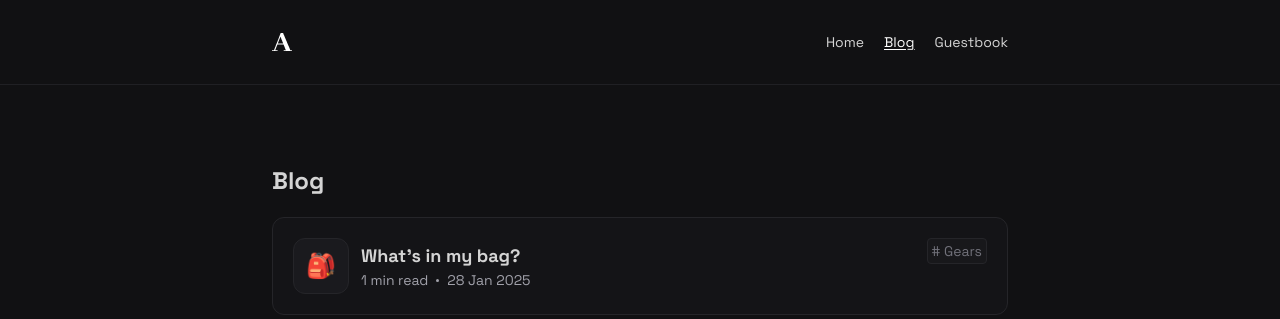
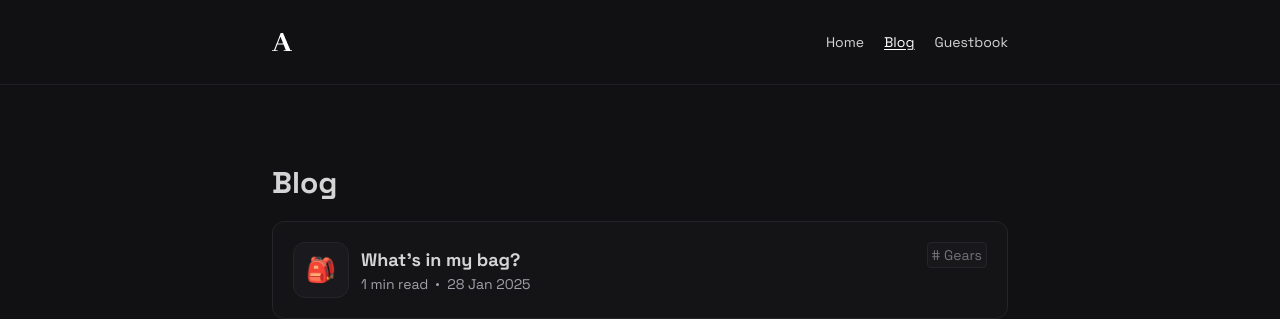
Before and after one commit to byanrkh/site, a Next.js app: page /blog in a window 1280 px wide. Shown: the top 319 px of the page. Built offline with nearby package versions, Linux system fonts and the light colour scheme.

Commit message:
Style:making section title bigger

```diff
--- a/components/Layout/Title.tsx
+++ b/components/Layout/Title.tsx
@@ -2,7 +2,7 @@ import React, { ReactNode } from "react";
 
 export default function Title({ children }: { children: ReactNode }) {
   return (
-    <h1 className="text-2xl font-extrabold relative flex group cursor-pointer mb-5 w-fit">
+    <h1 className="text-3xl font-extrabold relative flex group cursor-pointer mb-5 w-fit">
       {children}
       <span className="absolute -left-6 top-0 hidden group-hover:block">#</span>
     </h1>
```
